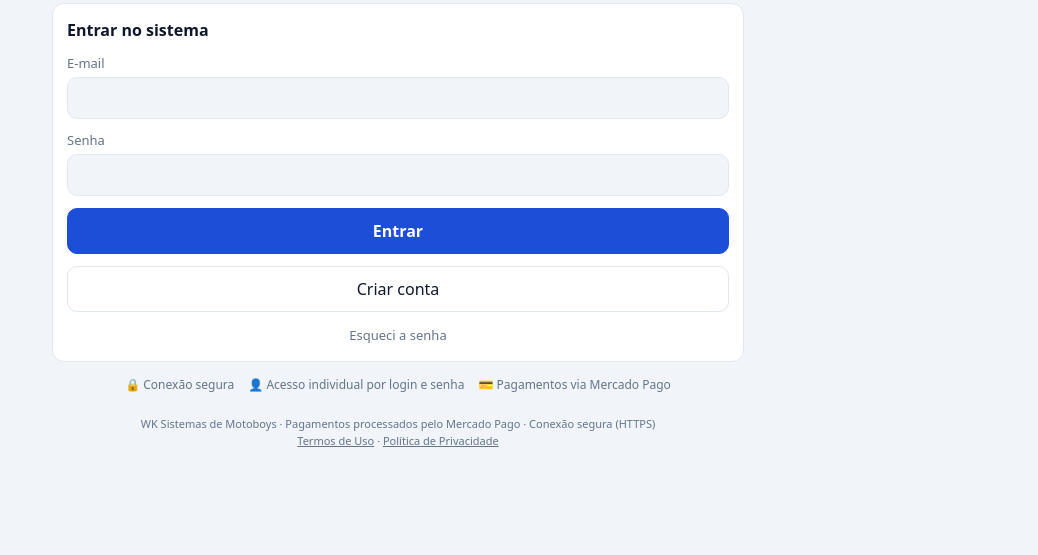
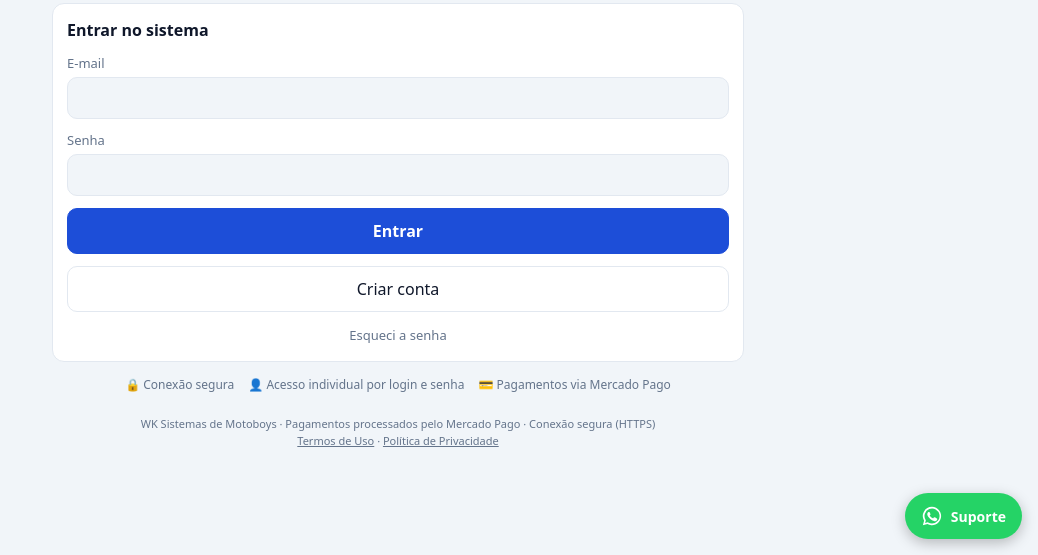
Before and after one commit to wkfretes/Wk-sistema, a plain HTML site: page index.html in a window 1280 px wide. Shown: the part 245-800 px from the top of the page, without its empty margins (242-1280 px from the left). Drawn offline with nearby package versions, Linux system fonts and the light colour scheme.

Commit message:
Add files via upload

```diff
--- a/index.html
+++ b/index.html
@@ -74,6 +74,10 @@ header{flex-wrap:wrap;justify-content:center;row-gap:4px;padding:12px 14px 16px}
 #hl{order:1;width:100%;text-align:center;font-size:21px;line-height:1.25;overflow-wrap:anywhere}
 #hl .hg{display:block;width:100%;height:auto;max-height:180px;object-fit:contain;margin:0 0 10px;border-radius:14px;background:#fff;padding:8px}
 #ms{max-width:60%}#hc{margin-top:2px}
+
+.wpp{position:fixed;right:16px;bottom:16px;z-index:50;display:flex;align-items:center;gap:8px;background:#25d366;color:#fff;text-decoration:none;font-weight:700;font-size:14px;padding:12px 16px;border-radius:999px;box-shadow:0 4px 14px rgba(0,0,0,.25)}
+.wpp svg{width:22px;height:22px;fill:#fff}
+@media(max-width:380px){.wpp span{display:none}.wpp{padding:13px}}
 </style></head><body>
 <header><h1 id="hl">WK <span>SISTEMAS</span> de motoboys</h1><div id="hc" style="display:flex;gap:6px;align-items:center;justify-content:space-between;width:100%;order:2"><select id="ms" onchange="mes=this.value;draw()"></select><button id="so" style="display:none;width:auto;padding:6px 12px;font-size:20px;line-height:1" onclick="menu()" aria-label="Menu">☰</button></div><div id="mn" style="display:none"></div></header>
 <div id="tb"></div><div id="m"></div><div id="v">Carregando…</div>
@@ -725,4 +729,5 @@ function restAdm(){
   REC=null;PERF=null;
   msg('Restauração concluída: '+Object.keys(data||{}).map(k=>k+' '+data[k]).join(' · ')+'. Recarregue a página.')};
  i.click()}
-</script></body></html>
+</script><a class="wpp" href="https://wa.me/5511953766245?text=Ol%C3%A1!%20Preciso%20de%20ajuda%20com%20o%20WK%20Sistemas." target="_blank" rel="noopener" aria-label="Suporte pelo WhatsApp"><svg viewBox="0 0 24 24"><path d="M12 2a10 10 0 0 0-8.6 15.1L2 22l5-1.3A10 10 0 1 0 12 2zm0 18.2c-1.5 0-3-.4-4.2-1.2l-.3-.2-3 .8.8-2.9-.2-.3A8.2 8.2 0 1 1 12 20.2zm4.5-6.1c-.2-.1-1.5-.7-1.7-.8s-.4-.1-.6.1-.7.8-.8 1-.3.2-.5.1a6.700 6.700 0 0 1-3.300-2.900c-.2-.4.2-.4.700-1.300.1-.1 0-.3 0-.4l-.8-1.800c-.2-.5-.4-.4-.6-.4h-.5a1 1 0 0 0-.7.3 3 3 0 0 0-.9 2.200 5.200 5.200 0 0 0 1.100 2.700 11.900 11.900 0 0 0 4.600 4c1.700.7 2.400.8 3.200.7a2.700 2.700 0 0 0 1.800-1.300 2.200 2.200 0 0 0 .2-1.300c-.1-.1-.2-.2-.5-.3z"/></svg><span>Suporte</span></a>
+</body></html>
```
